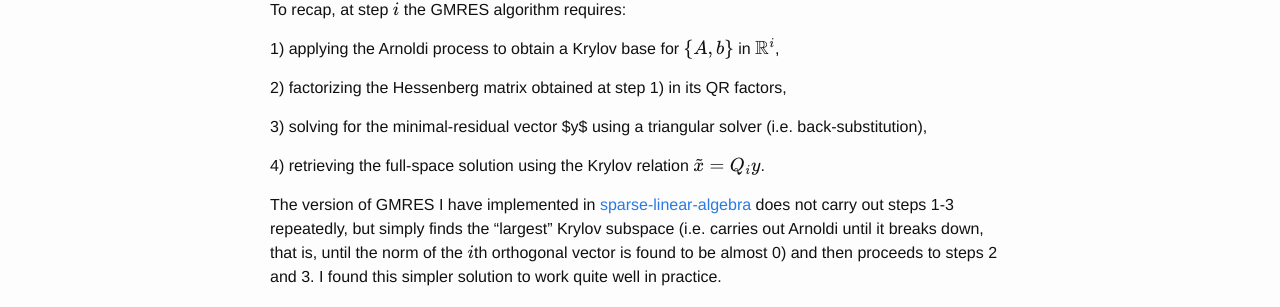
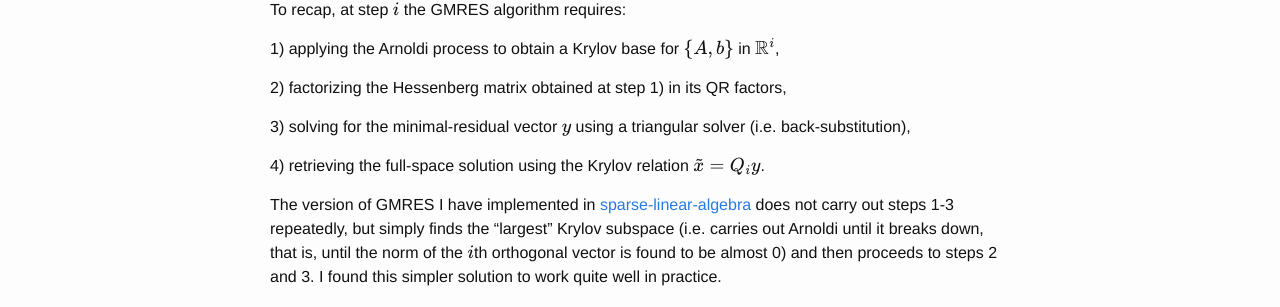
Before and after one commit to ocramz/ocramz.github.io, a Jekyll site: the page built from _posts/2017-02-06-gmres.markdown, in a window 1280 px wide. Shown: the part 1410-1717 px from the top of the page. Built offline with Jekyll 4.4.1, drawn with Linux system fonts in a browser that asks for light colours; formulas are drawn with MathJax 3.

Commit message:
blog update

```diff
--- a/_posts/2017-02-06-gmres.markdown
+++ b/_posts/2017-02-06-gmres.markdown
@@ -56,7 +56,7 @@ To recap, at step $$i$$ the GMRES algorithm requires:
 
 2) factorizing the Hessenberg matrix obtained at step 1) in its QR factors,
 
-3) solving for the minimal-residual vector $y$ using a triangular solver (i.e. back-substitution),
+3) solving for the minimal-residual vector $$y$$ using a triangular solver (i.e. back-substitution),
 
 4) retrieving the full-space solution using the Krylov relation $$\tilde{x} = Q_i y$$.
 
```
Also changed, not shown: 2 other files.
